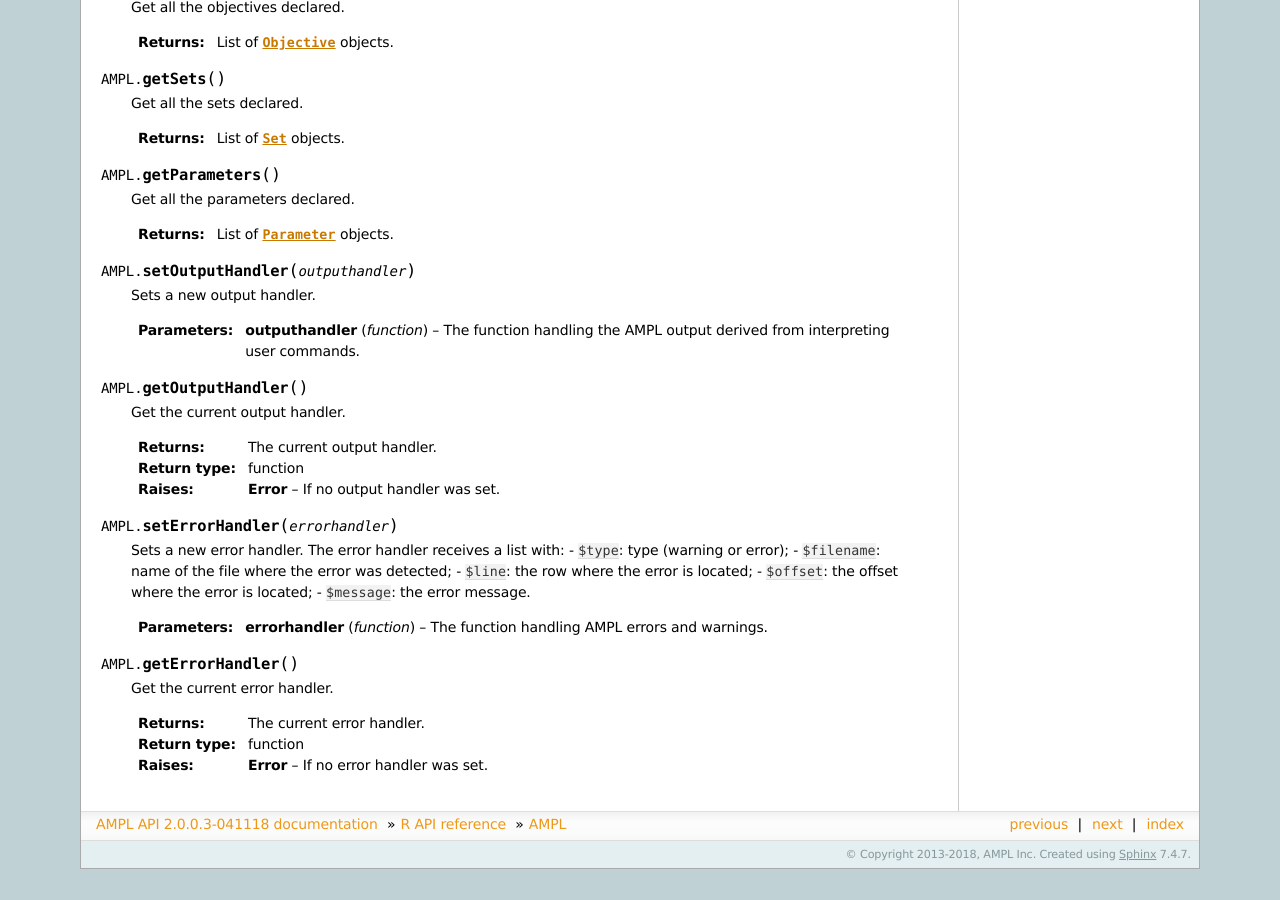
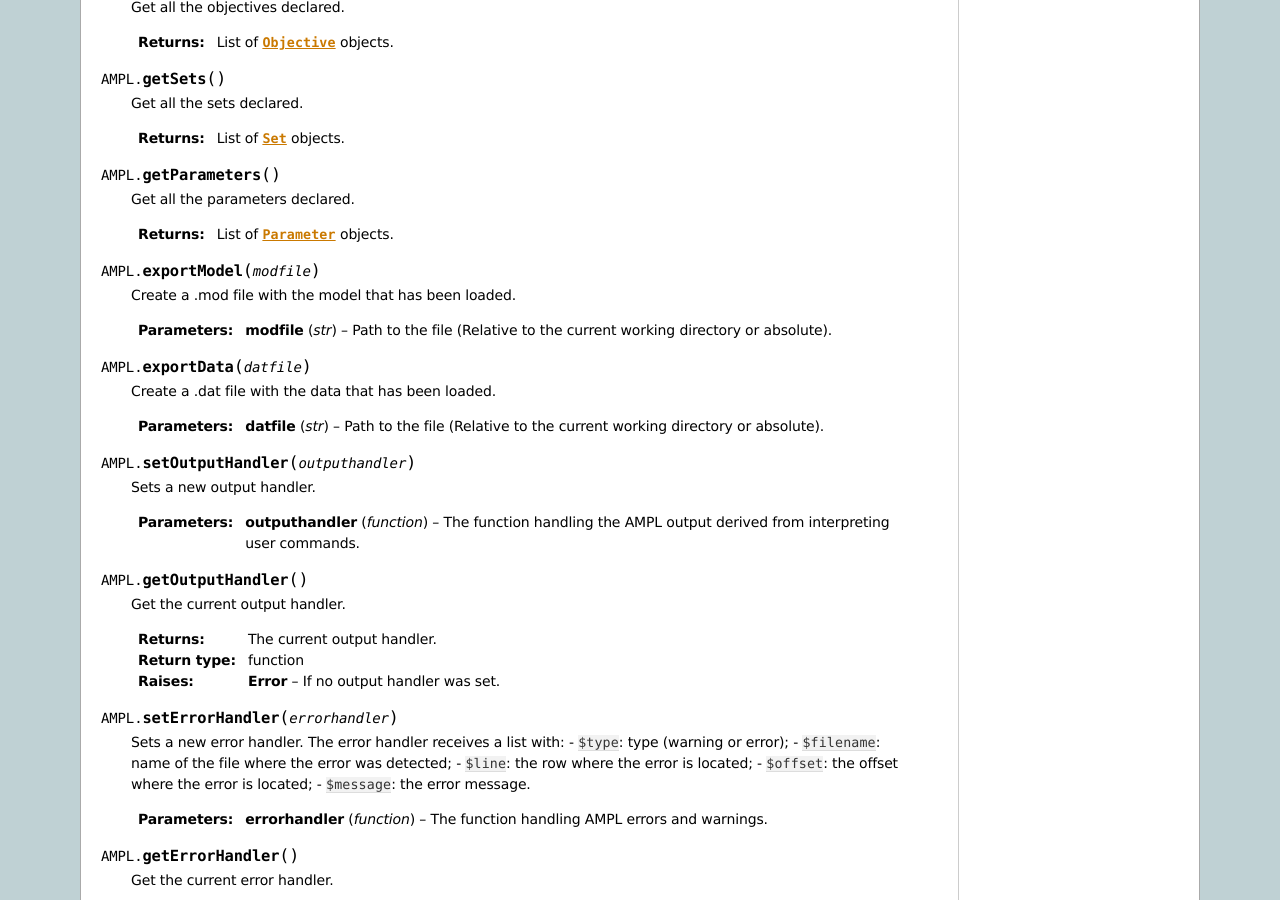
Before and after one commit to ampl/rAMPL, a Sphinx documentation site: the page built from docs/source/reference/ramplcpp.rst, in a window 1280 px wide and 900 px high, scrolled down 4892 px. Built offline with Sphinx 7.4.7, drawn with Linux system fonts in a browser that asks for light colours; before the commit the page ends 5761 px from its top, so only the background shows below that; some of the changed text lies outside the part shown.

Commit message:
Update docs

```diff
--- a/docs/source/reference/ramplcpp.rst
+++ b/docs/source/reference/ramplcpp.rst
@@ -340,6 +340,18 @@
 
   :return: List of :class:`Parameter` objects.
 
+.. method:: AMPL.exportModel(modfile)
+
+  Create a .mod file with the model that has been loaded.
+
+  :param str modfile: Path to the file (Relative to the current working directory or absolute).
+
+.. method:: AMPL.exportData(datfile)
+
+  Create a .dat file with the data that has been loaded.
+
+  :param str datfile: Path to the file (Relative to the current working directory or absolute).
+
 .. method:: AMPL.setOutputHandler(outputhandler)
 
   Sets a new output handler.
```
